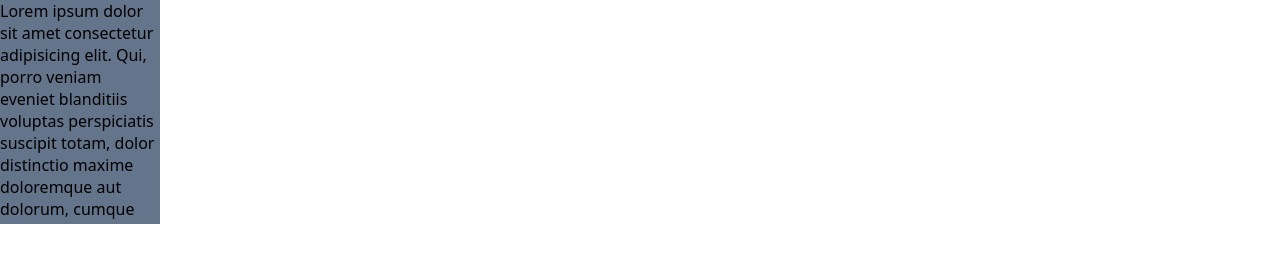
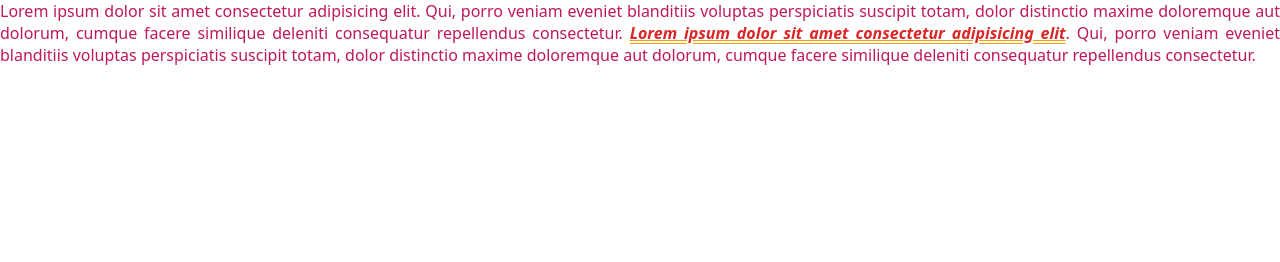
Before and after one commit to muhammadmueenarif/Master-Tailwind-CSS-from-A-to-Z, a website: page index.html in a window 1280 px wide. Drawn offline with nearby package versions, Linux system fonts and the light colour scheme.

Commit message:
text-decoration

```diff
--- a/index.html
+++ b/index.html
@@ -8,9 +8,13 @@
 </head>
 <body>
 
-   <p class="leading-snug uppercase bg-slate-500 w-40 h-56 normal-case overflow-auto">
+   <p class="leading-snug normal-case text-pink-700 text-justify">
     Lorem ipsum dolor sit amet consectetur adipisicing elit. Qui, porro veniam eveniet blanditiis voluptas perspiciatis suscipit totam,
     dolor distinctio maxime doloremque aut dolorum, cumque facere similique deleniti consequatur repellendus consectetur.
+
+    <span class="font-bold text-red-600 underline decoration-double decoration-amber-500 italic font-bold">Lorem ipsum dolor sit amet consectetur adipisicing elit</span>. Qui, porro veniam eveniet blanditiis voluptas perspiciatis suscipit totam,
+    dolor distinctio maxime doloremque aut dolorum, cumque facere similique deleniti consequatur repellendus consectetur.
+
    </p>
 
 </body>
```
Also changed, not shown: readme.txt.
